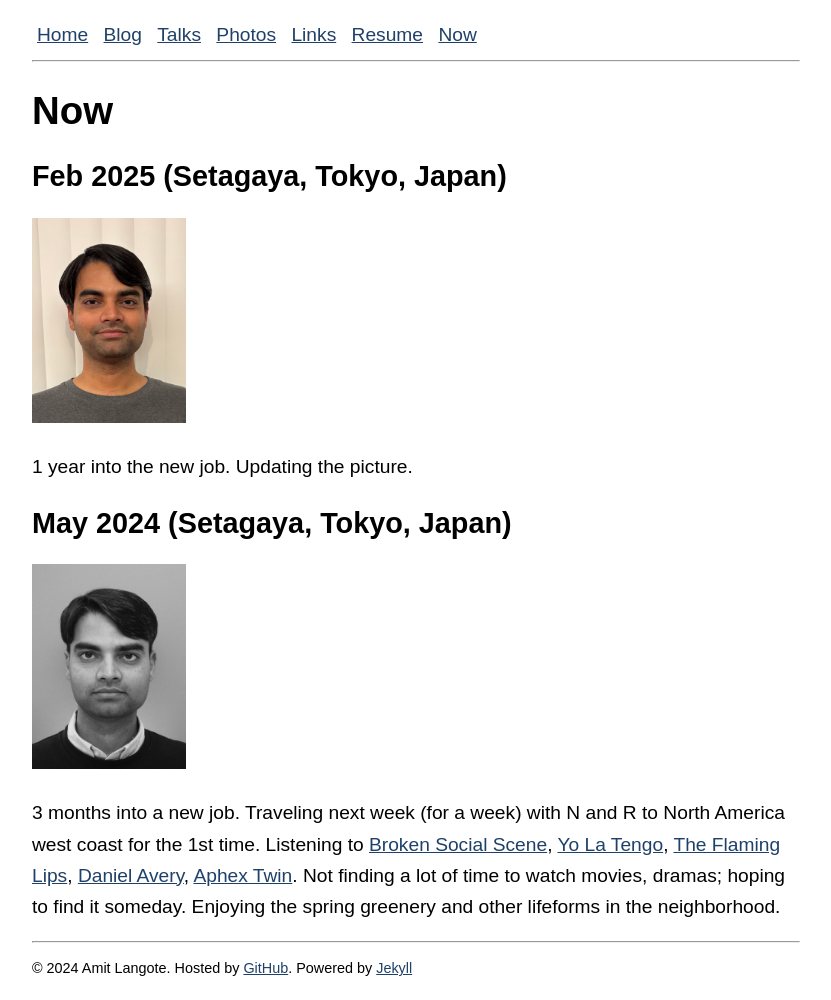
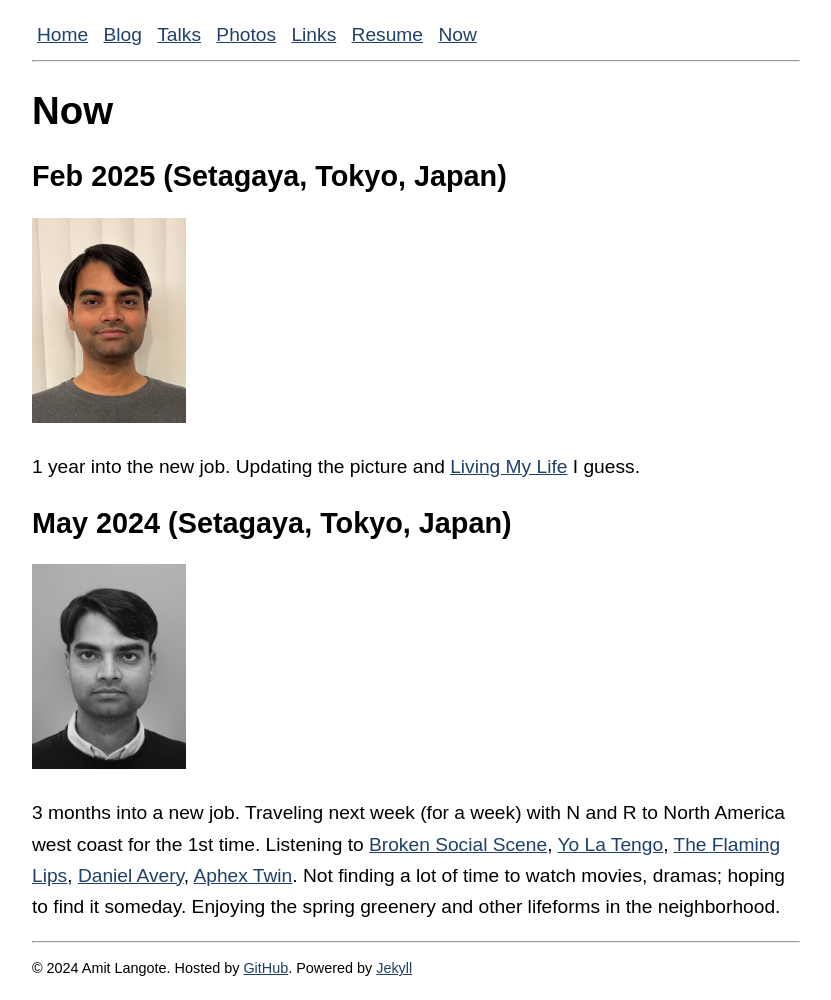
Before and after one commit to amitlan/website, a Jekyll site: the page built from now/index.md, in a window 1280 px wide. Shown: the whole page, without its empty margins (224-1055 px from the left). Built offline with Jekyll 4.4.1, drawn with Linux system fonts in a browser that asks for light colours.

Commit message:
Update now/index.md

```diff
--- a/now/index.md
+++ b/now/index.md
@@ -8,7 +8,7 @@ last_updated: 2024-05-24
 
 <img class="center-fit" src="/files/me3.jpg" alt="Feb 2025" id="left"/>
 <p>
-  1 year into the new job. Updating the picture.
+  1 year into the new job. Updating the picture and <a href="https://youtu.be/1x8_3kHM18s?si=P4FkVne0nDV3B6oE">Living My Life</a> I guess.
 </p>
 
 ## May 2024 (Setagaya, Tokyo, Japan)
```
